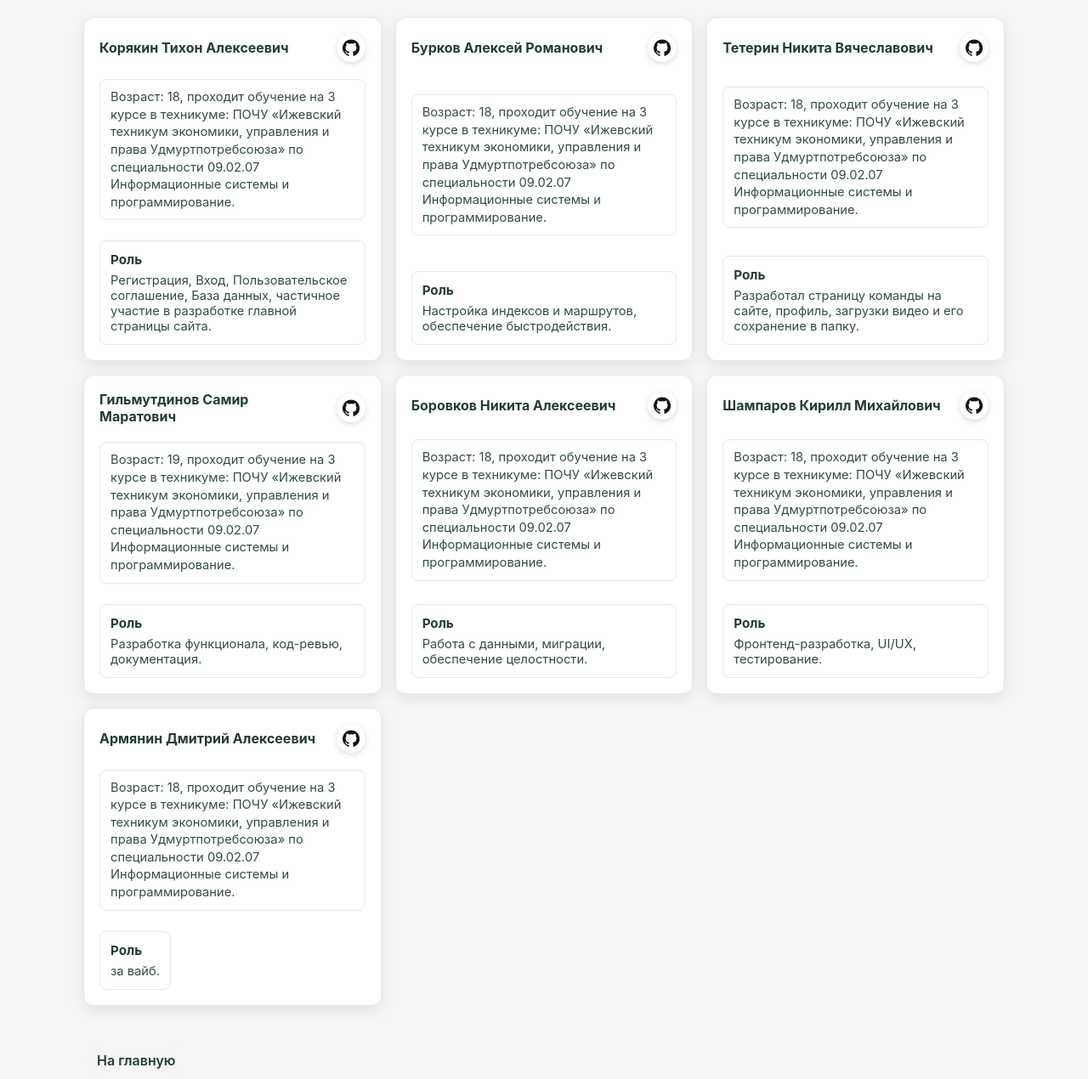
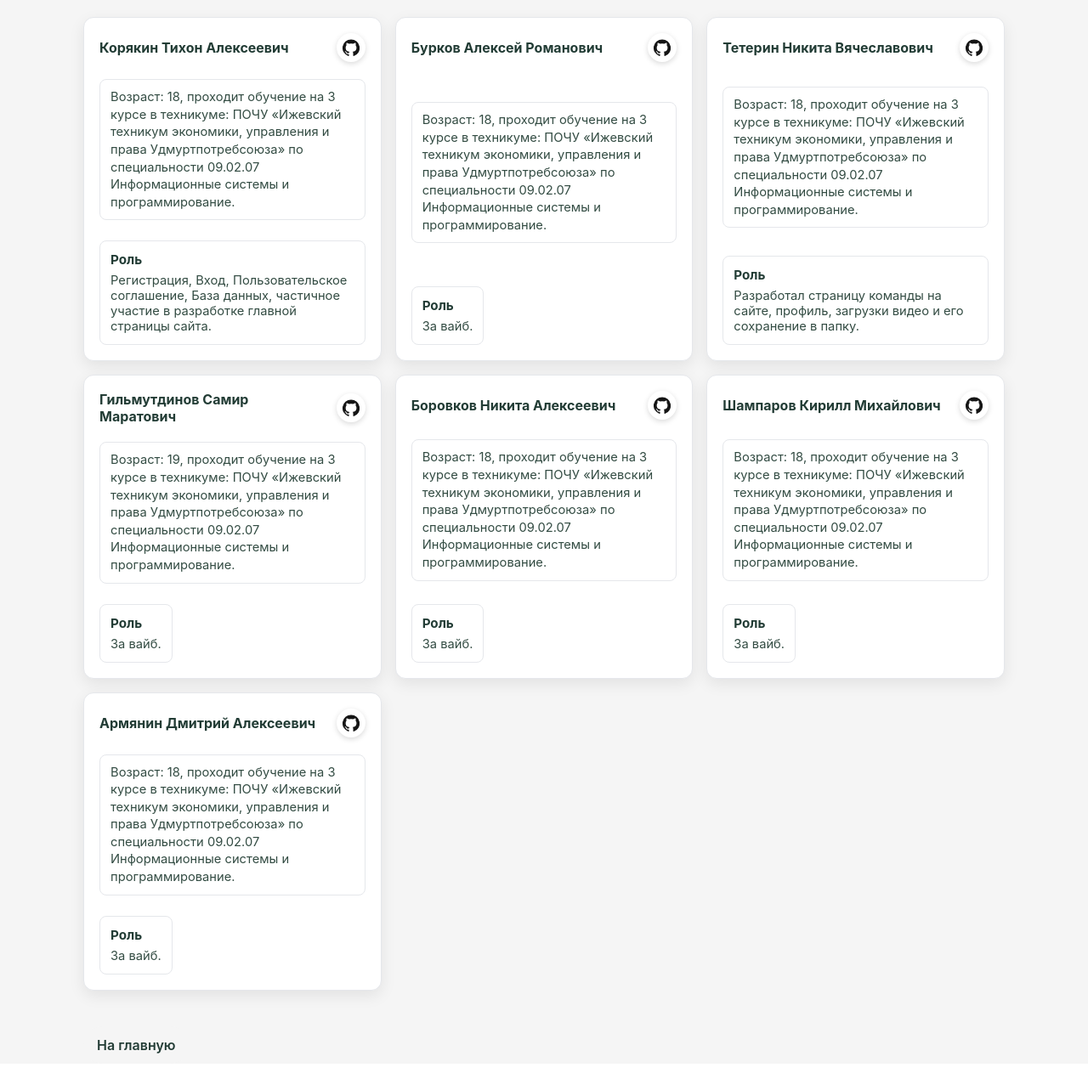
Before and after one commit to westyyk/videohosting, a Flask app: page /team in a window 1280 px wide. Shown: the part 113-1383 px from the top of the page at 85% size. After the commit the page ends 1353 px from the top, so only its background shows below. Run offline with Flask 3, Linux system fonts and the light colour scheme.

Commit message:
Update team.html

```diff
--- a/templates/team.html
+++ b/templates/team.html
@@ -169,7 +169,7 @@
       </div>
       <div class="role-block" aria-label="Описание роли Алексея">
         <h3>Роль</h3>
-        <p>Настройка индексов и маршрутов, обеспечение быстродействия.</p>
+        <p>За вайб.</p>
       </div>
     </div>
  <div class="member">
@@ -204,7 +204,7 @@
       </div>
       <div class="role-block" aria-label="Описание роли Самира">
         <h3>Роль</h3>
-        <p>Разработка функционала, код-ревью, документация.</p>
+        <p>За вайб.</p>
       </div>
     </div>
 
@@ -222,7 +222,7 @@
       </div>
       <div class="role-block" aria-label="Описание роли Никиты">
         <h3>Роль</h3>
-        <p>Работа с данными, миграции, обеспечение целостности.</p>
+        <p>За вайб.</p>
       </div>
     </div>
 
@@ -240,7 +240,7 @@
       </div>
       <div class="role-block" aria-label="Описание роли Кирилла">
         <h3>Роль</h3>
-        <p>Фронтенд-разработка, UI/UX, тестирование.</p>
+        <p>За вайб.</p>
       </div>
     </div>
           <div class="member">
@@ -257,7 +257,7 @@
       </div>
       <div class="role-block" aria-label="Описание роли Дмитрия">
         <h3>Роль</h3>
-        <p>за вайб.</p>
+        <p>За вайб.</p>
       </div>
     </div>
   </section>
```
